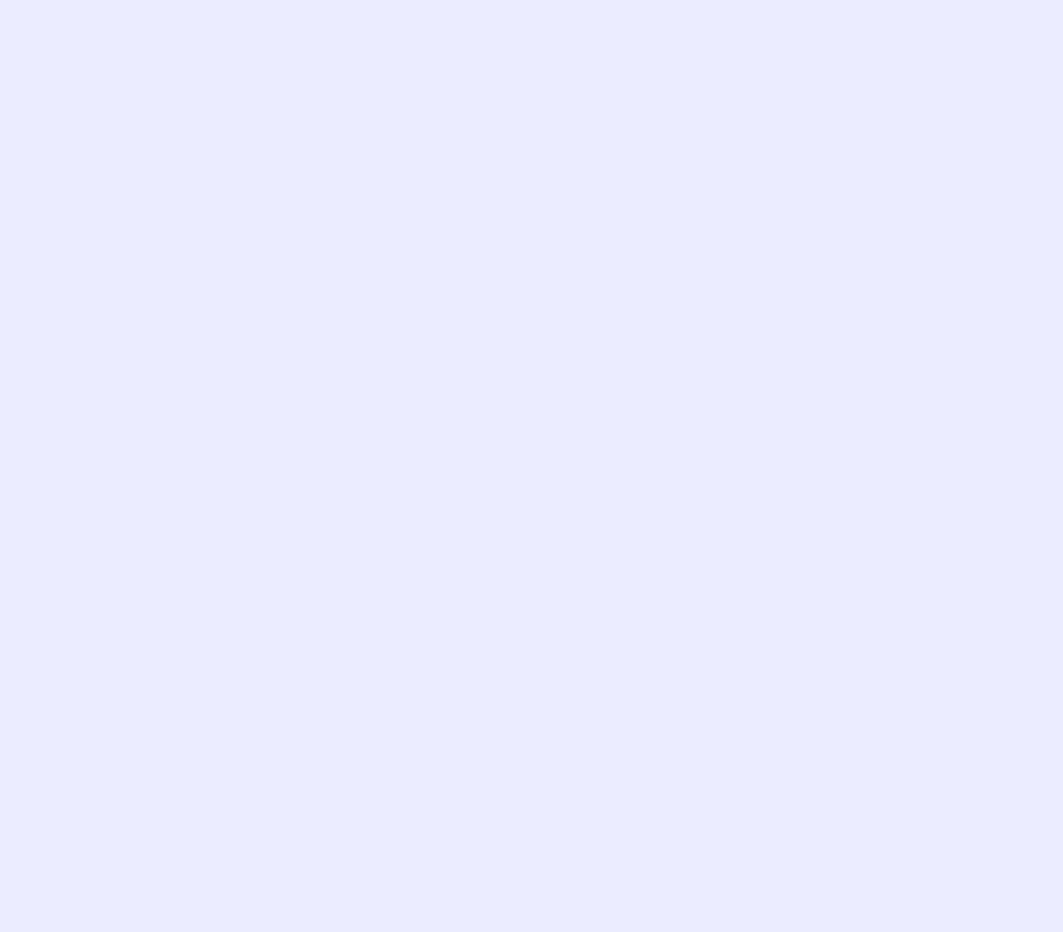
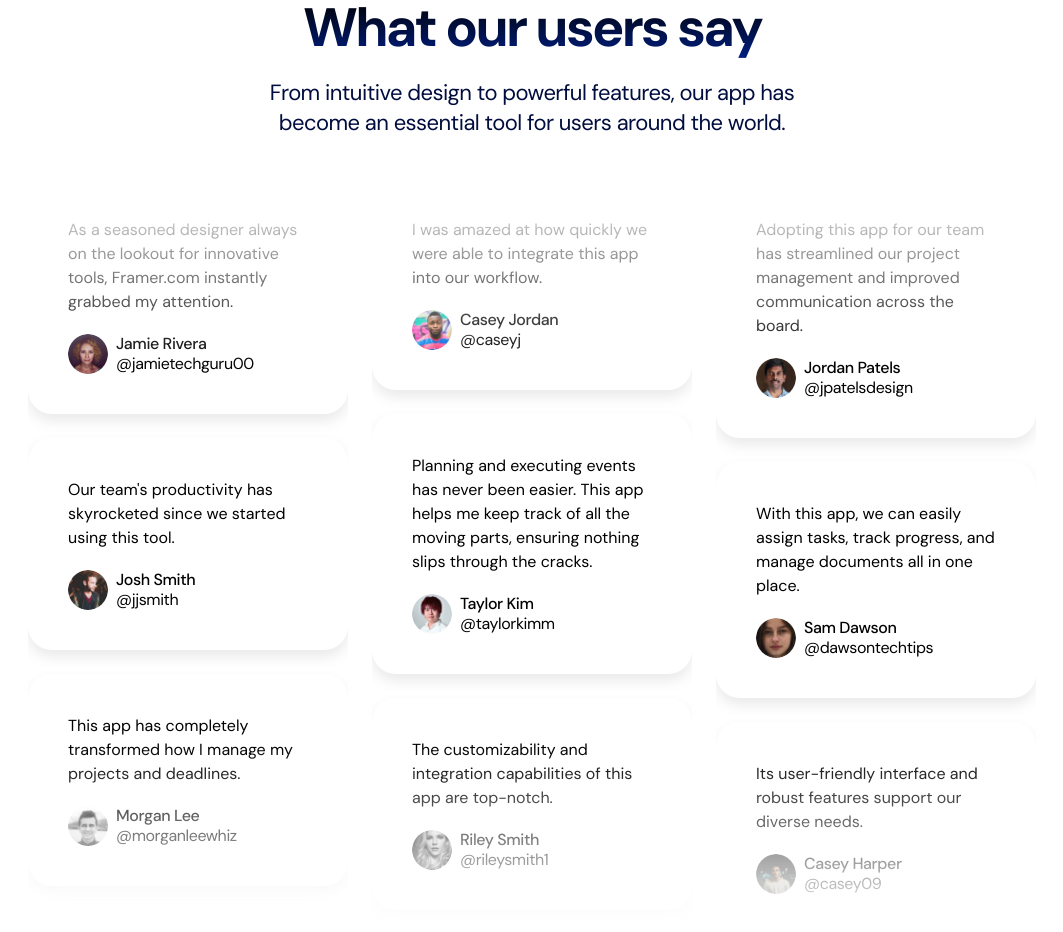
Before and after one commit to usmansbk/saas-landing-example-light, a Next.js app: page / in a window 1280 px wide. Shown: the part 3360-4292 px from the top of the page, without its empty margins (108-1171 px from the left). Before the commit the page ends 3308 px from the top, so only its background shows below. Built offline with nearby package versions, Linux system fonts and the light colour scheme.

Commit message:
add testimonials

```diff
--- a/src/app/globals.css
+++ b/src/app/globals.css
@@ -34,4 +34,8 @@
   .section-heading {
     @apply max-w-[540px] mx-auto;
   }
+
+  .card {
+    @apply p-10 rounded-3xl shadow-[0_7px_14px_#eaeaea] max-w-xs w-full border-[#222222/10];
+  }
 }
--- a/src/app/page.tsx
+++ b/src/app/page.tsx
@@ -3,6 +3,7 @@
 import LogoTicker from "./sections/LogoTicker";
 import Pricing from "./sections/Pricing";
 import ProductShowcase from "./sections/ProductShowcase";
+import Testimonials from "./sections/Testimonials";
 
 export default function Home() {
   return (
@@ -12,6 +13,7 @@
       <LogoTicker />
       <ProductShowcase />
       <Pricing />
+      <Testimonials />
     </>
   );
 }
--- a/src/app/sections/Pricing.tsx
+++ b/src/app/sections/Pricing.tsx
@@ -77,7 +77,7 @@
               <div
                 key={title}
                 className={clsx(
-                  "p-10 rounded-3xl shadow-[0_7px_14px_#eaeaea] max-w-xs w-full",
+                  "card",
                   inverse && "bg-black text-white border-black"
                 )}
               >
--- /dev/null
+++ b/src/app/sections/Testimonials.tsx
@@ -0,0 +1,140 @@
+import avatar1 from "@/assets/avatars/avatar-1.png";
+import avatar2 from "@/assets/avatars/avatar-2.png";
+import avatar3 from "@/assets/avatars/avatar-3.png";
+import avatar4 from "@/assets/avatars/avatar-4.png";
+import avatar5 from "@/assets/avatars/avatar-5.png";
+import avatar6 from "@/assets/avatars/avatar-6.png";
+import avatar7 from "@/assets/avatars/avatar-7.png";
+import avatar8 from "@/assets/avatars/avatar-8.png";
+import avatar9 from "@/assets/avatars/avatar-9.png";
+import clsx from "clsx";
+import Image from "next/image";
+
+const testimonials = [
+  {
+    text: "As a seasoned designer always on the lookout for innovative tools, Framer.com instantly grabbed my attention.",
+    imageSrc: avatar1.src,
+    name: "Jamie Rivera",
+    username: "@jamietechguru00",
+  },
+  {
+    text: "Our team's productivity has skyrocketed since we started using this tool. ",
+    imageSrc: avatar2.src,
+    name: "Josh Smith",
+    username: "@jjsmith",
+  },
+  {
+    text: "This app has completely transformed how I manage my projects and deadlines.",
+    imageSrc: avatar3.src,
+    name: "Morgan Lee",
+    username: "@morganleewhiz",
+  },
+  {
+    text: "I was amazed at how quickly we were able to integrate this app into our workflow.",
+    imageSrc: avatar4.src,
+    name: "Casey Jordan",
+    username: "@caseyj",
+  },
+  {
+    text: "Planning and executing events has never been easier. This app helps me keep track of all the moving parts, ensuring nothing slips through the cracks.",
+    imageSrc: avatar5.src,
+    name: "Taylor Kim",
+    username: "@taylorkimm",
+  },
+  {
+    text: "The customizability and integration capabilities of this app are top-notch.",
+    imageSrc: avatar6.src,
+    name: "Riley Smith",
+    username: "@rileysmith1",
+  },
+  {
+    text: "Adopting this app for our team has streamlined our project management and improved communication across the board.",
+    imageSrc: avatar7.src,
+    name: "Jordan Patels",
+    username: "@jpatelsdesign",
+  },
+  {
+    text: "With this app, we can easily assign tasks, track progress, and manage documents all in one place.",
+    imageSrc: avatar8.src,
+    name: "Sam Dawson",
+    username: "@dawsontechtips",
+  },
+  {
+    text: "Its user-friendly interface and robust features support our diverse needs.",
+    imageSrc: avatar9.src,
+    name: "Casey Harper",
+    username: "@casey09",
+  },
+];
+
+const firstColumn = testimonials.slice(0, 3);
+const secondColumn = testimonials.slice(3, 6);
+const thirdColumn = testimonials.slice(6, 9);
+
+interface TestimonialsColumnProps {
+  testimonials: typeof testimonials;
+  className?: string;
+}
+
+function TestimonialsColumn({
+  testimonials,
+  className,
+}: TestimonialsColumnProps) {
+  return (
+    <div
+      className={clsx(
+        "flex flex-col gap-6 mt-10 [mask-image:linear-gradient(to_bottom,transparent,black_25%,black_75%,transparent)]",
+        className
+      )}
+    >
+      {testimonials.map(({ text, imageSrc, name, username }) => (
+        <div key={text} className="card">
+          <div>{text}</div>
+          <div className="flex items-center gap-2 mt-5">
+            <Image
+              src={imageSrc}
+              alt={name}
+              height={40}
+              width={40}
+              className="h-10 w-10 rounded-full"
+            />
+            <div className="flex flex-col">
+              <div className="font-medium tracking-tight leading-5">{name}</div>
+              <div className="leading-5 tracking-tight">{username}</div>
+            </div>
+          </div>
+        </div>
+      ))}
+    </div>
+  );
+}
+
+export default function Testimonials() {
+  return (
+    <section className="bg-white ">
+      <div className="container">
+        <div className="section-heading">
+          <div className="flex justify-center">
+            <div className="tag">Testimonials</div>
+          </div>
+          <h2 className="section-title mt-5">What our users say</h2>
+          <p className="section-description mt-5">
+            From intuitive design to powerful features, our app has become an
+            essential tool for users around the world.
+          </p>
+        </div>
+        <div className="flex justify-center gap-6">
+          <TestimonialsColumn testimonials={firstColumn} />
+          <TestimonialsColumn
+            testimonials={secondColumn}
+            className="hidden md:flex"
+          />
+          <TestimonialsColumn
+            testimonials={thirdColumn}
+            className="hidden lg:flex"
+          />
+        </div>
+      </div>
+    </section>
+  );
+}
```
